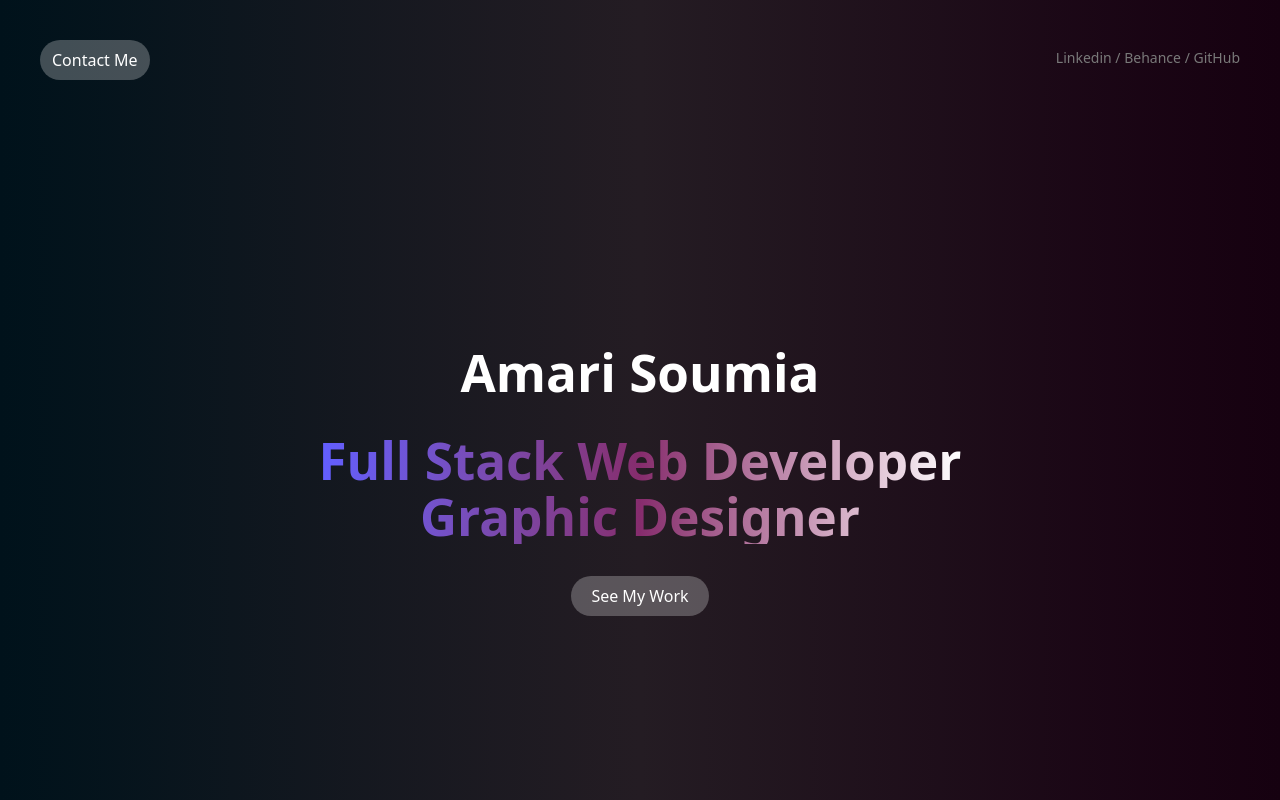
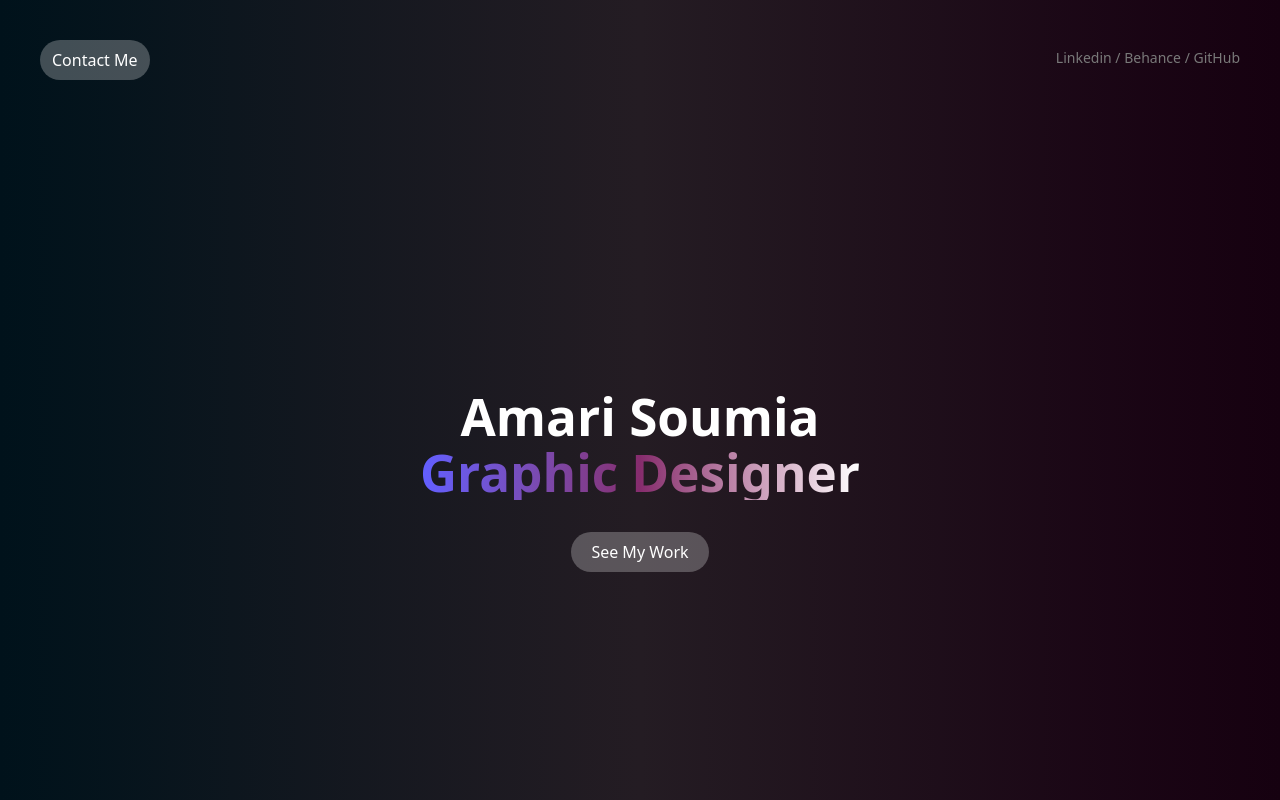
Before and after one commit to somiaamari/portfolio, a React (Vite) app: page / in a window 1280 px wide. Built offline with nearby package versions, Linux system fonts and the light colour scheme.

Commit message:
remove full stack dev:(

```diff
--- a/src/components/Home.jsx
+++ b/src/components/Home.jsx
@@ -125,9 +125,9 @@ const Home = () => {
           <h1 className="text-white font-roboto font-extrabold text-4xl ">
             Amari Soumia
           </h1>
-          <h1 className="mt-8 font-semibold text-transparent bg-clip-text bg-gradient-to-r from-indigo-500 via-rose to-white text-2xl">
+          {/* <h1 className="mt-8 font-semibold text-transparent bg-clip-text bg-gradient-to-r from-indigo-500 via-rose to-white text-2xl">
             Full Stack Web Developer
-          </h1>
+          </h1> */}
           <h1 className="mb-8 font-semibold text-transparent bg-clip-text  bg-gradient-to-r from-indigo-500 via-rose to-white text-2xl ">
             Graphic Designer
           </h1>
```
